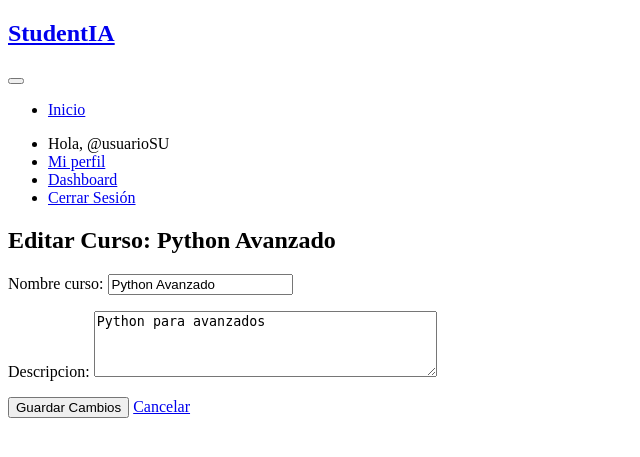
After one commit to AlejandraMiLara/Studentia_TEDS, a Django app: a page that uses studentiaTEDS/general/templates/base.html in a window 1280 px wide. The commit adds this page. Shown: the top 457 px of the page, without its empty margins (0-640 px from the left). Run offline with Django 5.2, Linux system fonts and the light colour scheme; a user stored in the database is signed in; data comes from the database, SQL or seed files in the repository; both versions use the stored data as it was after the commit.

```diff
--- a/studentiaTEDS/general/forms.py
+++ b/studentiaTEDS/general/forms.py
@@ -1,6 +1,6 @@
 from django import forms
 from django.contrib.auth.forms import UserCreationForm
-from .models import UsuarioPersonalizado
+from .models import UsuarioPersonalizado, Curso
 
 class RegistroUsuarioForm(UserCreationForm):
     email = forms.EmailField(
@@ -20,3 +20,11 @@ class EditarPerfilForm(forms.ModelForm):
         widgets = {
             'sobre_mi': forms.Textarea(attrs={'rows':4}),
         }
+
+class CursoForm(forms.ModelForm):
+    class Meta:
+        model = Curso
+        fields = ['nombre_curso', 'descripcion']
+        widgets = {
+            'descripcion': forms.Textarea(attrs={'rows': 4}),
+        }
--- a/studentiaTEDS/general/models.py
+++ b/studentiaTEDS/general/models.py
@@ -2,6 +2,8 @@ from django.db import models
 from django.contrib.auth.models import AbstractUser
 from django.db import models
 from django.conf import settings
+
+#primer sprint
 
 class UsuarioPersonalizado(AbstractUser):
     ROLES = (
@@ -16,3 +18,52 @@ class UsuarioPersonalizado(AbstractUser):
 
     def __str__(self):
         return f"{self.username}({self.rol})"
+
+#segundo sprint
+
+class Curso(models.Model):
+    id_profesor = models.ForeignKey(settings.AUTH_USER_MODEL, on_delete=models.CASCADE)
+    nombre_curso = models.CharField(max_length=100)
+    descripcion = models.TextField(max_length=500)
+    codigo_acceso = models.CharField(max_length=10, unique=True)
+
+    def __str__(self):
+        return self.nombre_curso
+
+class ConfiguracionCurso(models.Model):
+    ESTADOS = [
+        (1, 'Activo'),
+        (2, 'Borrador'),
+        (3, 'Eliminado'),
+    ]
+
+    curso = models.OneToOneField(Curso, on_delete=models.CASCADE)
+    estado = models.IntegerField(choices=ESTADOS, default=1)
+
+    def __str__(self):
+        return f"Configuración de {self.curso.nombre_curso}"
+
+class AlumnoCurso(models.Model):
+    curso = models.ForeignKey(Curso, on_delete=models.CASCADE)
+    alumno = models.ForeignKey(settings.AUTH_USER_MODEL, on_delete=models.CASCADE)
+
+    def __str__(self):
+        return f"{self.alumno.username} en {self.curso.nombre_curso}"
+
+class Actividad(models.Model):
+    docente = models.ForeignKey(
+        settings.AUTH_USER_MODEL,
+        on_delete=models.CASCADE,
+        related_name='actividades_creadas'
+    )
+    curso = models.ForeignKey(Curso, on_delete=models.CASCADE)
+    fecha = models.DateTimeField(auto_now_add=True)
+    archivo = models.FileField(upload_to='actividades/', null=True, blank=True)
+    entregable = models.BooleanField(default=True)
+    generado_por_ia = models.BooleanField(default=False)
+    titulo = models.CharField(max_length=255)
+    contenido = models.TextField()
+    permite_entrega_tardia = models.BooleanField(default=False)
+
+    def __str__(self):
+        return f"{self.titulo} - {self.curso.nombre_curso}"
--- a/studentiaTEDS/general/templates/base.html
+++ b/studentiaTEDS/general/templates/base.html
@@ -44,7 +44,13 @@
                         {% if user.is_authenticated %}
                             <li class="nav-item">Hola, @{{ user.username }}</li>
 
-                            <li><a href="/profile">Mi perfil</a></li>
+                            <li class="nav-item"><a class="nav-link" href="/profile">Mi perfil</a></li>
+
+                            <li><a href="/dashboard">Dashboard</a></li>
+
+                            {% if user.rol == "Profesor" %}
+                            <li class="nav-item"><a class="nav-link" href="/new/course">Crear Curso</a></li>
+                            {% endif %}
 
                             <li class="nav-item">
                                 <a class="nav-link" href="/logout">Cerrar Sesión</a>
--- /dev/null
+++ b/studentiaTEDS/general/templates/board_actualizar.html
@@ -0,0 +1,15 @@
+{% extends "base.html" %}
+
+{% block title %}Editar Curso{% endblock %}
+
+{% block content %}
+<div class="container">
+    <h2>Editar Curso: {{ curso.nombre_curso }}</h2>
+    <form method="post">
+        {% csrf_token %}
+        {{ form.as_p }}
+        <button type="submit" class="btn btn-primary">Guardar Cambios</button>
+        <a href="{% url 'dashboard' %}" class="btn btn-secondary">Cancelar</a>
+    </form>
+</div>
+{% endblock %}
--- a/studentiaTEDS/general/views.py
+++ b/studentiaTEDS/general/views.py
@@ -6,9 +6,10 @@ from django.contrib.auth.decorators import login_required
 from django.contrib import messages
 import random
 import string
-from .forms import RegistroUsuarioForm, EditarPerfilForm
+from .forms import RegistroUsuarioForm, EditarPerfilForm, CursoForm
 from django.contrib.auth.decorators import login_required
 from django.contrib.auth.views import PasswordResetView, PasswordResetConfirmView
+from .models import Curso, AlumnoCurso, UsuarioPersonalizado, Actividad
 
 #primer sprint
 
@@ -83,3 +84,95 @@ def editar_perfil(request):
         form = EditarPerfilForm(instance=request.user)
 
     return render(request, 'editar_perfil.html', {'form': form})
+
+def generar_codigo():
+    while True:
+        codigo = ''.join(random.choices(string.ascii_uppercase + string.digits, k=6))
+        if not Curso.objects.filter(codigo_acceso=codigo).exists():
+            return codigo
+
+@login_required
+def crear_curso(request):
+    if request.user.rol != 'Profesor':
+        messages.error(request, "No tienes permiso para crear cursos.")
+        return redirect('dashboard')
+
+    if request.method == 'POST':
+        form = CursoForm(request.POST)
+        if form.is_valid():
+            curso = form.save(commit=False)
+            curso.id_profesor = request.user
+            curso.codigo_acceso = generar_codigo()
+            curso.save()
+            return redirect('dashboard')
+
+    else:
+        form = CursoForm()
+
+    return render(request, 'crear_curso.html', {'form': form})
+
+@login_required
+def dashboard(request):
+    usuario = request.user
+    es_profesor = usuario.rol == "Profesor"
+    if es_profesor:
+        cursos_creados = Curso.objects.filter(id_profesor=usuario)
+    else:
+        cursos_creados = None
+
+    cursos_inscritos = AlumnoCurso.objects.filter(alumno=usuario)
+
+    return render(request, "dashboard.html", {
+        "es_profesor": es_profesor,
+        "cursos_creados": cursos_creados,
+        "cursos_inscritos": cursos_inscritos
+    })
+
+@login_required
+def board(request, codigo_acceso):
+    curso = get_object_or_404(Curso, codigo_acceso=codigo_acceso)
+    actividades = Actividad.objects.filter(curso=curso).order_by('-fecha')
+
+    return render(request, 'board.html',{
+        'curso':curso,
+        'actividades': actividades
+    })
+
+def board_leave(request, codigo_acceso):
+    usuario = request.user
+    curso = get_object_or_404(Curso, codigo_acceso=codigo_acceso)
+
+    inscripcion = get_object_or_404(AlumnoCurso, alumno=usuario, curso=curso)
+
+    if request.method == "POST":
+        inscripcion.delete()
+        return redirect('dashboard')
+
+    return render(request, 'board_leave.html', {
+        "curso":curso
+    })
+
+@login_required
+def board_borrar(request, codigo_acceso):
+    curso = get_object_or_404(Curso, codigo_acceso=codigo_acceso)
+    if request.method == "POST":
+        curso.delete()
+        return redirect('dashboard')
+    return render(request, 'board_borrar.html', {'curso':curso})
+
+@login_required
+def board_actualizar(request, codigo_acceso):
+    curso = get_object_or_404(Curso, codigo_acceso=codigo_acceso)
+
+    if request.method == "POST":
+        form = CursoForm(request.POST, instance=curso)
+
+        if form.is_valid():
+            form.save()
+            return redirect('dashboard')
+    else:
+        form = CursoForm(instance=curso)
+
+    return render(request, 'board_actualizar.html', {
+        'form':form, 'curso':curso
+    })
--- a/studentiaTEDS/studentiaTEDS/urls.py
+++ b/studentiaTEDS/studentiaTEDS/urls.py
@@ -21,6 +21,13 @@ urlpatterns = [
     #segundo sprint
     path('profile/', views.ver_perfil, name='ver_perfil'),
     path('profile/edit', views.editar_perfil, name='editar_perfil'),
+    path('new/course', views.crear_curso, name='crear_curso'),
+    path('dashboard/', views.dashboard, name='dashboard'),
+
+    path("board/<str:codigo_acceso>", views.board, name="board"),
+    path("board/<str:codigo_acceso>/leave", views.board_leave, name="board_leave"),
+    path("board/<str:codigo_acceso>/delete", views.board_borrar, name="board_borrar"),
+    path("board/<str:codigo_acceso>/update", views.board_actualizar, name="board_actualizar"),
 
 ]
 
```
Also changed, not shown: studentiaTEDS/general/admin.py (+16 -1 lines), studentiaTEDS/general/templates/board.html (added, +20 -0 lines), studentiaTEDS/general/templates/board_borrar.html (added, +14 -0 lines), studentiaTEDS/general/templates/board_leave.html (added, +16 -0 lines), studentiaTEDS/general/templates/crear_curso.html (added, +32 -0 lines), studentiaTEDS/general/templates/dashboard.html (added, +60 -0 lines), studentiaTEDS/db.sqlite3, studentiaTEDS/general/migrations/0002_curso_configuracioncurso_alumnocurso.py (added), studentiaTEDS/general/migrations/0003_actividad.py (added), studentiaTEDS/media/fotos_perfil/Captura_de_pantalla_2025-05-06_161753_vNXzhha.png (added).
